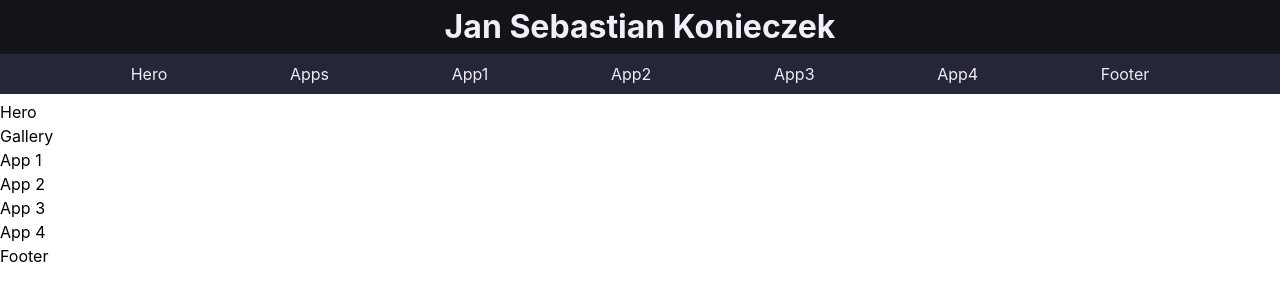
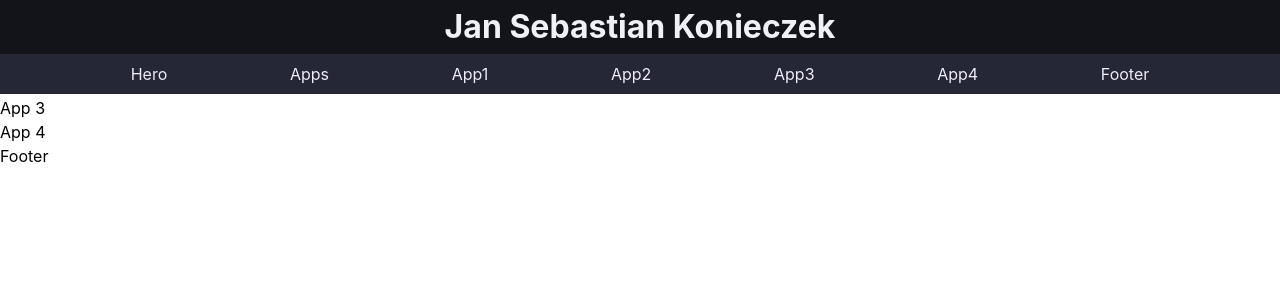
Before and after one commit to koleks92/portfolio, a React (Vite) app: page / in a window 1280 px wide. Shown: the top 300 px of the page. Built offline with nearby package versions, Linux system fonts and the light colour scheme.

Commit message:
fix: Fixed position to fixed

```diff
--- a/src/components/header/Header.tsx
+++ b/src/components/header/Header.tsx
@@ -11,7 +11,7 @@ export default function Header({ children }: HeaderProps) {
 
     return (
         <div
-            className="sticky top-0 z-50 h-25"
+            className="fixed top-0 left-0 w-full z-50"
             onMouseEnter={() => setOpen(true)}
             onMouseLeave={() => setOpen(false)}
         >
```
